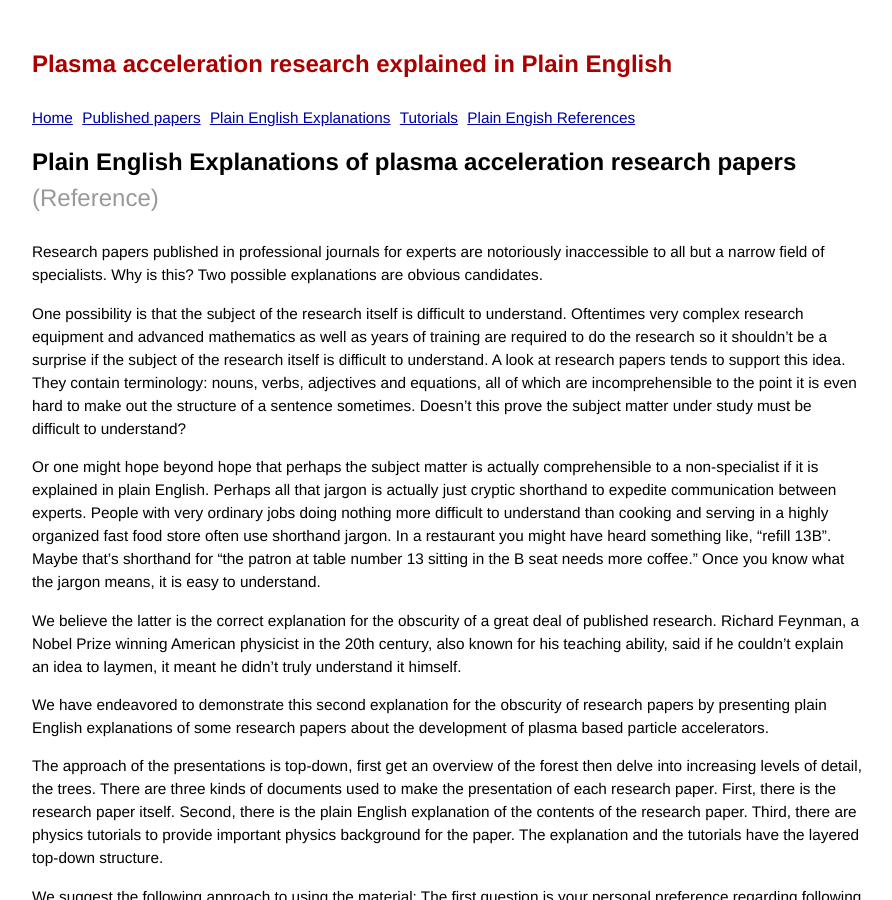
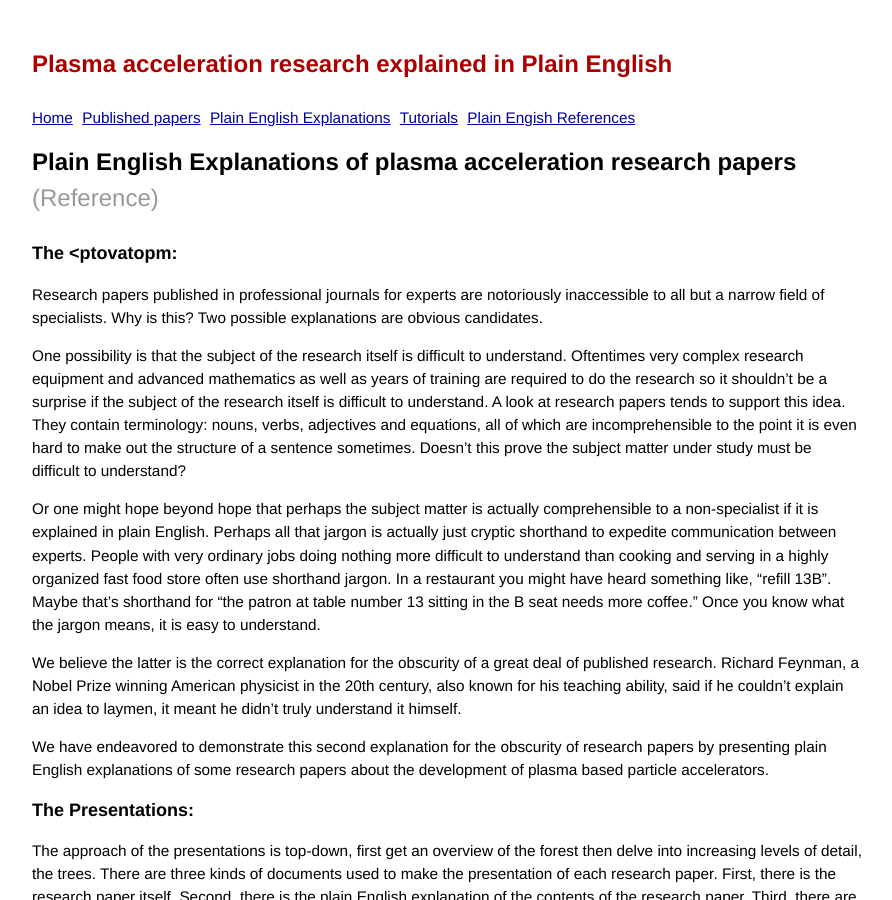
Before and after one commit to grbfacet/facet, a Jekyll site: the page built from plasma-accel-explained.md, in a window 1280 px wide and 900 px high. Shown: the whole window, without its empty margins (193-1085 px from the left). Built offline with Jekyll 4.4.1, drawn with Linux system fonts in a browser that asks for light colours.

Commit message:
Update plasma-accel-explained.md

```diff
--- a/plasma-accel-explained.md
+++ b/plasma-accel-explained.md
@@ -3,6 +3,8 @@ layout: default
 title: Plain English Explanations of plasma acceleration research papers
 pagetype: reference
 ---
+
+### The <ptovatopm:
 
 Research papers published in professional journals for experts are notoriously inaccessible to all but a narrow field of specialists. Why is this? Two possible explanations are obvious candidates.
 
@@ -13,6 +15,8 @@ Or one might hope beyond hope that perhaps the subject matter is actually compre
 We believe the latter is the correct explanation for the obscurity of a great deal of published research. Richard Feynman, a Nobel Prize winning American physicist in the 20th century, also known for his teaching ability, said if he couldn’t explain an idea to laymen, it meant he didn’t truly understand it himself.
 
 We have endeavored to demonstrate this second explanation for the obscurity of research papers by presenting plain English explanations of some research papers about the development of plasma based particle accelerators.
+
+### The Presentations:
 
 The approach of the presentations is top-down, first get an overview of the forest then delve into increasing levels of detail, the trees. There are three kinds of documents used to make the presentation of each research paper. First, there is the research paper itself. Second, there is the plain English explanation of the contents of the research paper. Third, there are physics tutorials to provide important physics background for the paper. The explanation and the tutorials have the layered top-down structure.
 
```
